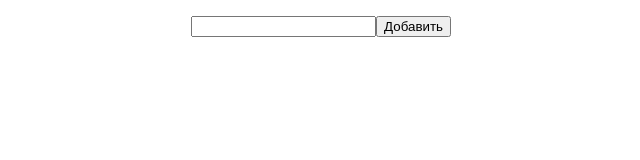
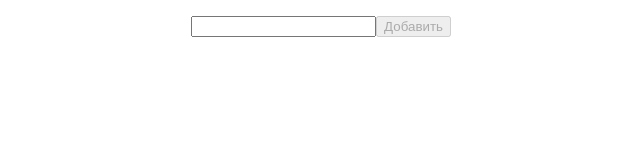
Before and after one commit to Betokko/learn-redux, a React (Create React App) app: page / in a window 1280 px wide. Shown: the top 160 px of the page, without its empty margins (319-959 px from the left). Built offline with nearby package versions, Linux system fonts and the light colour scheme.

Commit message:
fix: todo

```diff
--- a/src/features/todo/Todo.js
+++ b/src/features/todo/Todo.js
@@ -20,7 +20,7 @@ const Todo = () => {
     <>
       <form onSubmit={(evt) => handleAddForm(evt)}>
         <input type="text" value={todoText} onChange={(evt) => setTodotext(evt.target.value)} />
-        <button>Добавить</button>
+        <button disabled={!todoText && true}>Добавить</button>
       </form>
       <ul className={styles.list}>
         {
```
